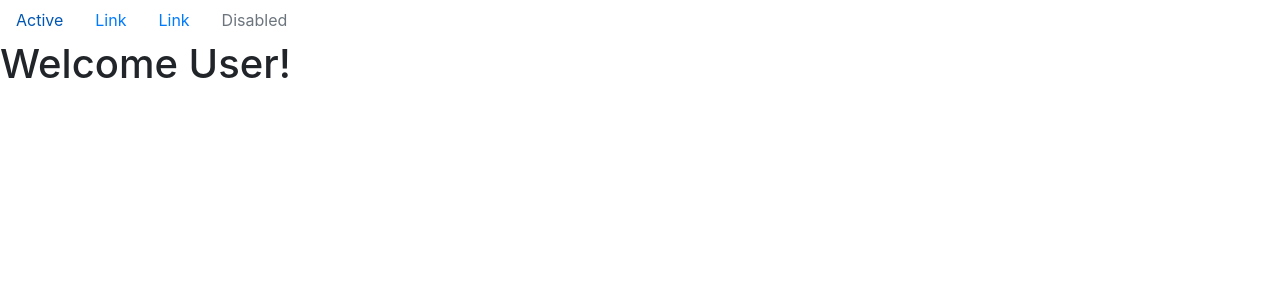
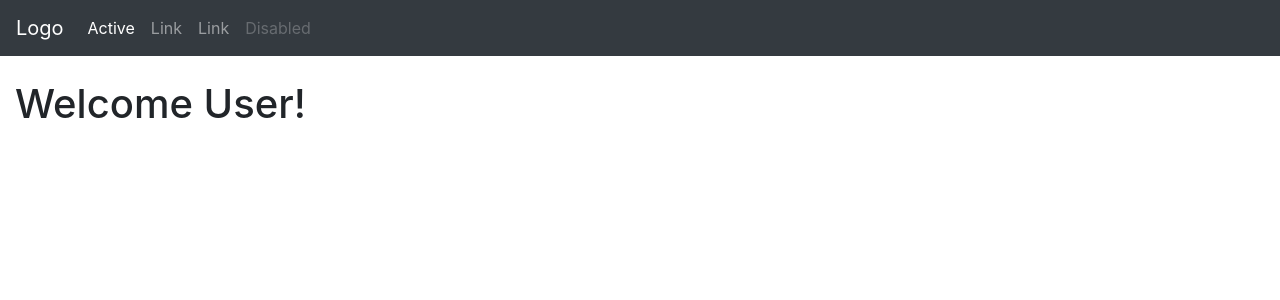
Before and after one commit to kaylaramirez/personal-app, a Django app: page / in a window 1280 px wide. Shown: the top 300 px of the page. Run offline with Django 3.2, Linux system fonts and the light colour scheme; some libraries are stand-ins or nearby versions.

Commit message:
skeleton of navigation bar

```diff
--- a/common/templates/common/navigation.html
+++ b/common/templates/common/navigation.html
@@ -40,9 +40,21 @@
   <title>Kayla Ramirez</title>
   <script language="JavaScript" type='text/javascript'src="https://maxcdn.bootstrapcdn.com/bootstrap/4.0.0/js/bootstrap.min.js"></script>
 
-<nav class="nav">
-  <a class="nav-link active" href="#">Active</a>
-  <a class="nav-link" href="#">Link</a>
-  <a class="nav-link" href="#">Link</a>
-  <a class="nav-link disabled" href="#">Disabled</a>
+<nav class="navbar navbar-expand-sm bg-dark navbar-dark">
+  <ul class="navbar-nav">
+    <li class="nav-item">
+      <a class="navbar-brand">Logo</a>
+    </li>
+    <li class="nav-item">
+      <a class="nav-link active" href="#">Active</a>
+    </li>
+    <li class="nav-item">
+      <a class="nav-link" href="#">Link</a>
+    </li>
+    <li class="nav-item">
+      <a class="nav-link" href="#">Link</a>
+    </li>
+    <li class="nav-item">
+      <a class="nav-link disabled" href="#">Disabled</a>
+    </li>
 </nav>
--- a/home/templates/home/home.html
+++ b/home/templates/home/home.html
@@ -1,3 +1,6 @@
 {% include 'common/navigation.html' %}
 
-<h1>{{ welcome_message }} </h1>
+<div class="container-fluid">
+  <br>
+  <h1>{{ welcome_message }} </h1>
+</div>
```
